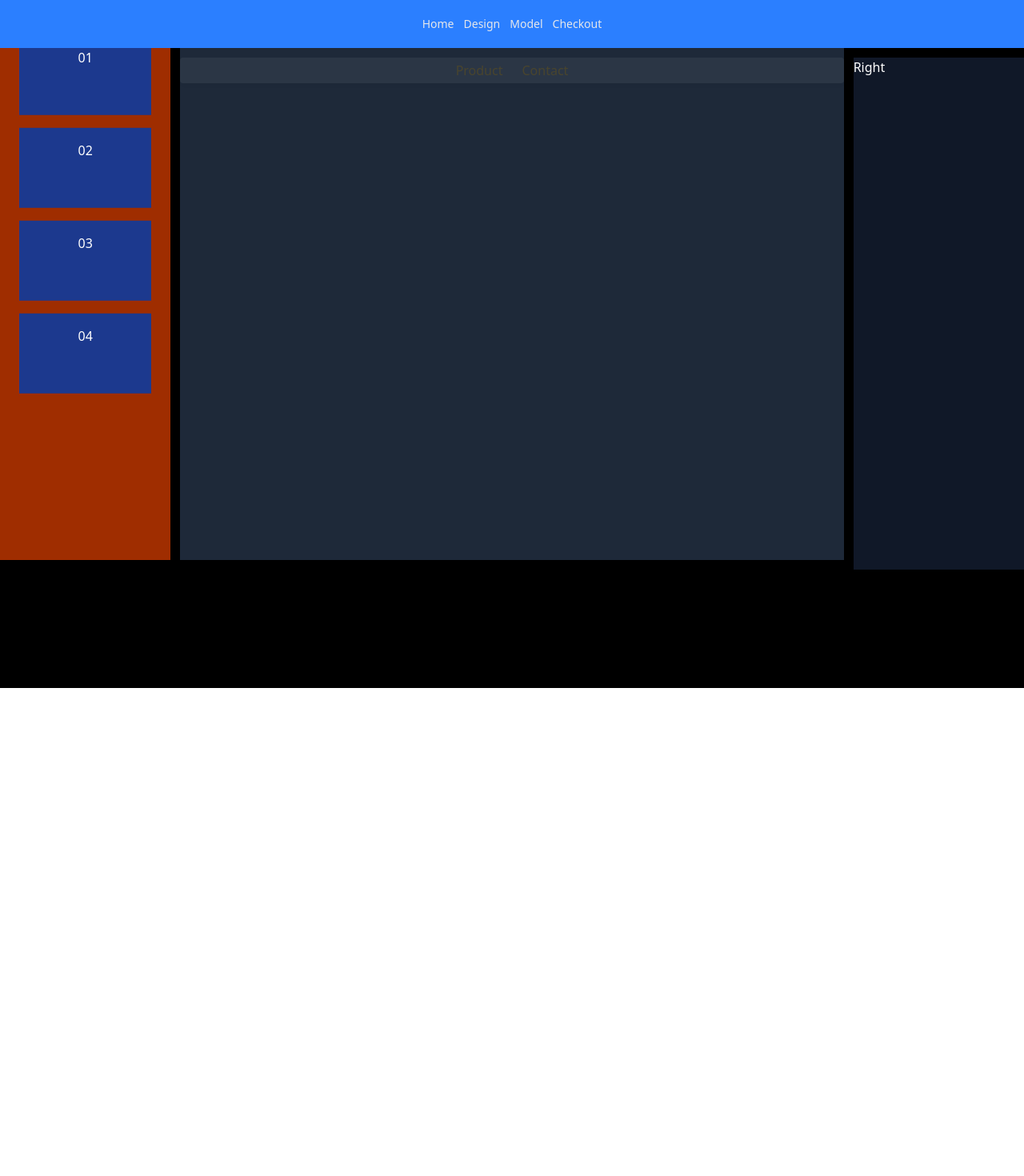
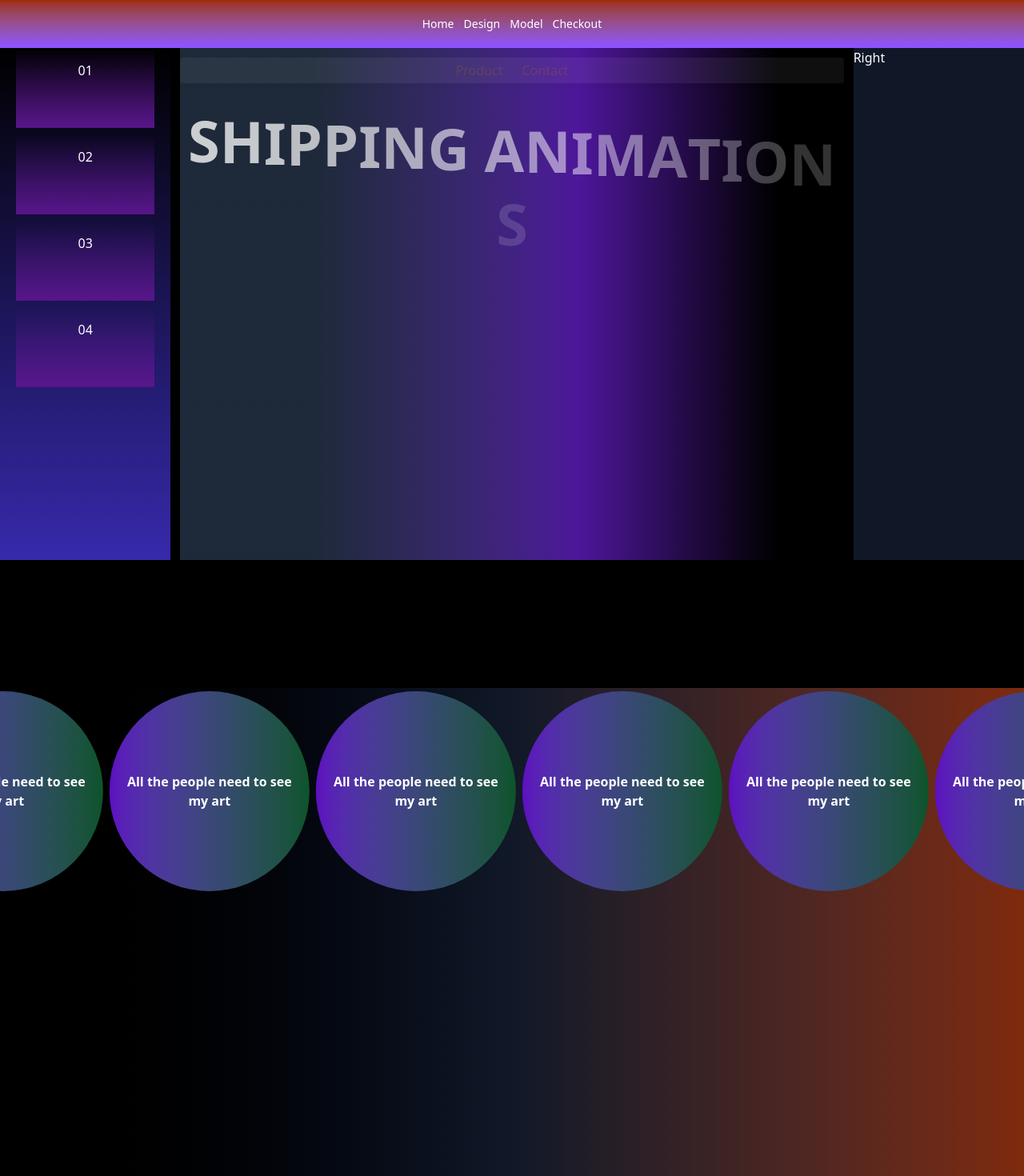
Before and after one commit to nj88329/gsapproject, a React (Vite) app: page / in a window 1280 px wide. Shown: the top 1470 px of the page at 80% size. Before the commit the page ends 860 px from the top, so only its background shows below. Built offline with nearby package versions, Linux system fonts and the light colour scheme.

Commit message:
New component launched

```diff
--- /dev/null
+++ b/postcss.config.js
@@ -0,0 +1,6 @@
+import tailwindcss from '@tailwindcss/postcss';
+import autoprefixer from 'autoprefixer';
+
+export default {
+  plugins: [tailwindcss(), autoprefixer()],
+}
--- a/src/App.jsx
+++ b/src/App.jsx
@@ -1,6 +1,8 @@
 import Hero from './Hero';
 import Navbar from './Navbar';
-import Footer from './Footer'
+import Footer from './Footer';
+import   Carousel  from "./Carousel";
+
 function App() {
 
 
@@ -9,6 +11,7 @@ function App() {
      <main className = 'bg-black'>
          <Navbar/>
          <Hero/>
+          <Carousel/>
           <Footer/>
       </main>
     </>
--- /dev/null
+++ b/src/Carousel.jsx
@@ -0,0 +1,99 @@
+import React, { useRef } from 'react';
+import { gsap } from 'gsap';
+import { ScrollTrigger } from 'gsap/ScrollTrigger';
+import { useGSAP } from '@gsap/react';
+
+gsap.registerPlugin(ScrollTrigger);
+
+const Carousel = () => {
+  const container = useRef(null);
+
+
+
+useGSAP(() => {
+
+  const wrapper = container.current.querySelector(".v-box-wrapper");
+  if (!wrapper) return;
+
+  let boxes = gsap.utils.toArray(".v-box", wrapper);
+  if (boxes.length === 0) return;
+
+  const boxWidth = boxes[0].offsetWidth + 16; // include margin
+  const totalWidth = boxWidth * boxes.length;
+
+  // Clone boxes and append to the wrapper for seamless loop
+  boxes.forEach((box) => {
+    const clone = box.cloneNode(true);
+    wrapper.appendChild(clone);
+  });
+
+  // Re-query boxes including clones
+  boxes = gsap.utils.toArray(".v-box", wrapper);
+
+  gsap.set(wrapper, { x: 0 });
+
+  const tween = gsap.to(wrapper, {
+    x: -totalWidth,
+    duration: boxes.length * 1.5,
+    ease: "none",
+    repeat: -1
+  });
+
+  boxes.forEach((box) => {
+    box.addEventListener("mouseenter", () => {
+      tween.pause();
+      gsap.to(box, {
+        scale: 1.2,
+        opacity: 0.5,
+        duration: 0.3,
+        ease: "power2.out",
+        overwrite: "auto"
+      });
+    });
+
+    box.addEventListener("mouseleave", () => {
+      gsap.to(box, {
+        scale: 1,
+        opacity: 1,
+        duration: 0.3,
+        ease: "power2.inOut",
+        overwrite: "auto",
+        onComplete: () => tween.play()
+      });
+    });
+  });
+
+
+
+}, { scope: container });
+
+
+  return (
+    <div
+      ref={container}
+      className="outerdiv min-h-screen w-full bg-gradient-to-l from-orange-900 via-gray-900 to-black
+      overflow-hidden flex flex-row justify-center px-4   mt-[0%]"
+    >
+      <div className="v-box-wrapper flex flex-row flex-nowrap w-max z-[10]">
+        {Array.from({ length: 4 }).map((_, i) => (
+          <div
+            key={i}
+            className="v-box m-1 flex items-center justify-center rounded-full md:h-[250px]
+             md:w-[250px] sm:h-[120px] sm:w-[120px] bg-gradient-to-l from-green-900 to-violet-800 text-white text-center p-4 font-semibold"
+          >
+            All the people need to see my art
+          </div>
+        ))}
+      </div>
+      <div className = 'belowdiv h-3/5 w-full bg-gradient-to-r from-green-900 via-gray-800 to-black '>
+          <div className = 'grid grid-cols-3'>
+              <>
+
+              </>
+          </div>
+      </div>
+    </div>
+  );
+};
+
+export default Carousel;
--- a/src/Hero.jsx
+++ b/src/Hero.jsx
@@ -3,6 +3,7 @@ import { gsap } from "gsap";
 import { ScrollTrigger } from "gsap/ScrollTrigger";
 import { SplitText } from "gsap/SplitText";
 import { useGSAP } from '@gsap/react';
+
 
 gsap.registerPlugin(ScrollTrigger);
  gsap.registerPlugin(SplitText);
@@ -10,21 +11,25 @@ gsap.registerPlugin(ScrollTrigger);
 const Hero = () => {
 
   const container = useRef(null);
+useGSAP(() => {
+    const heading = container.current.querySelector("#heading");
+    if (!heading) return;
 
-  let split = SplitText.create("#heading", { type: "chars" });
+    const split = new SplitText(heading, { type: "chars" });
 
-  gsap.from(split.chars, {
-  y: -10,
-  autoAlpha: 0,
-  stagger: 0.05,
-   duration: 1.5,
+    gsap.from(split.chars, {
+      y: 50,
+      autoAlpha: 0,
+      stagger: 0.05,
+      duration: 2.5,
       ease: "power2.out",
-      repeat: Infinity,
-      yoyo: true
-});
+      repeat: -1,
+      yoyo: true,
+    });
+  }, { scope: container });
 
 
-
+ // creating the timeline for each grid
   useGSAP(() => {
     const tl = gsap.timeline();
     tl.to(".left-grid", {
@@ -35,6 +40,7 @@ const Hero = () => {
       opacity: 1,
       duration: 1,
     }).to(".right-grid",{marginLeft:0,
+      marginTop : 0,
       opacity: 1,
       duration: 1,
     })
@@ -52,7 +58,7 @@ useGSAP(() => {
   let boxes = gsap.utils.toArray(".v-box", wrapper);
   if (boxes.length === 0) return;
 
-  const boxHeight = boxes[0].offsetHeight + 16;
+  const boxHeight = boxes[0].offsetHeight + 8;
 
   // Clone and prepend (reverse order)
   boxes.slice().reverse().forEach(box => {
@@ -83,6 +89,7 @@ useGSAP(() => {
         opacity: 0.5,
         duration: 0.3,
         borderRadius :20,
+        zIndex : 10,
         ease: "power2.out",
         overwrite: "auto"
       });
@@ -92,6 +99,7 @@ useGSAP(() => {
       gsap.to(box, {
         scale: 1,
         opacity: 1,
+        zIndex : 1,
         duration: 0.3,
          borderRadius :0,
         ease: "power2.inOut",
@@ -108,34 +116,41 @@ useGSAP(() => {
   return (
     <section ref={container}
 
-    className="w-full h-screen bg-black grid grid-cols-6 text-white ">
+    className="w-screen h-screen bg-black grid grid-cols-6 text-white">
       {/* Left Grid */}
 
-          <div  className="left-grid opacity-0 overflow-hidden bg-orange-800 flex flex-col p-4 h-4/5 ml-10 sm:flex">
-             <div className="v-box-wrapper flex flex-col">
-            <div className="v-box bg-blue-900 h-[100px] text-center p-4 m-2">01</div>
-            <div className="v-box bg-blue-900 h-[100px] text-center p-4 m-2">02</div>
-            <div className="v-box bg-blue-900 h-[100px] text-center p-4 m-2">03</div>
-            <div className="v-box bg-blue-900 h-[100px] text-center p-4 m-2">04</div>
+          <div  className="left-grid opacity-0  bg-gradient-to-t from-indigo-800 to violet-800
+           flex flex-col p-4 h-4/5 ml-10 sm:flex  overflow-hidden ">
+         <div className="v-box-wrapper flex flex-col">
+            <div className="v-box  bg-gradient-to-t   from-purple-900 to violet-800 h-[100px] text-center p-4 m-1">01</div>
+            <div className="v-box  bg-gradient-to-t   from-purple-900 to violet-800 h-[100px] text-center p-4 m-1">02</div>
+            <div className="v-box  bg-gradient-to-t   from-purple-900 to violet-800 h-[100px] text-center p-4 m-1">03</div>
+            <div className="v-box  bg-gradient-to-t   from-purple-900 to violet-800 h-[100px] text-center p-4 m-1">04</div>
             </div>
           </div>
 
-      <div className="middle-box bg-gray-800 col-span-4 col-start-2 m-3 h-4/5 mt-10 flex flex-col items-center  space-y-6">
+      <div className="middle-box col-span-6  sm:col-span-4 col-start-2 m-3 h-4/5 mt-10 flex flex-col items-center  space-y-6
+      bg-gradient-to-r from-gray-800 from-20% via-violet-900  via-60% to-black-500 to-90% "
+     >
 
           {/* Navigation Bar */}
-
-          <nav className="bg-white/30  shadow-md  px-4 py-1 rounded flex  justify-center gap-6  mt-3 w-full opacity-20 ">
+       <div className = 'bg-magenta-800   w-full h-30px '>
+          <nav className="bg-white/30  shadow-md  px-4 py-1 rounded flex  justify-center gap-6  mt-3 opacity-20 ">
             <h5 className="font-medium text-black text-yellow-500">Product</h5>
             <h5 className="font-medium text-black text-yellow-500">Contact</h5>
           </nav>
 
+       </div>
           {/* GSAP Heading */}
-                  <div className = ''>
-
+                  <div>
+                        <h6 id='heading' className=" items-center  tracking-normal
+                        justify-center text-center font-semibold  text-7xl">
+                            SHIPPING ANIMATIONS
+                          </h6>
                   </div>
         </div>
       {/* Right */}
-      <div className="bg-gray-900 h-4/5 mt-3 right-grid ml-10">Right</div>
+      <div className="bg-gray-900 h-4/5 mt-1 right-grid ml-10 ">Right</div>
     </section>
   );
 };
--- a/src/Navbar.jsx
+++ b/src/Navbar.jsx
@@ -7,9 +7,9 @@ const Navbar = () => {
 const constants = [ 'Home', 'Design' ,'Model' , 'Checkout' ];
 
    return (
-   <header className = 'w-full py-5 sm:px-10 px-5 flex    justify-between items-center bg-blue-500'>
+   <header className = 'w-full py-5 sm:px-10 px-5 flex    justify-between items-center   bg-gradient-to-t from-violet-500 to-orange-800'>
      <nav className='flex w-full'  >
-      <div className = 'flex flex-1 gap-3 text-sm justify-center max-sm:hidden text-gray-200  '>
+      <div className = 'flex flex-1 gap-3 text-sm justify-center max-sm:hidden text-white text-2xl '>
         {constants.map((item, i)=>{
          return (
             <h3  className = 'cursor-pointer transition-all hover:text-red-400'>
--- a/src/index.css
+++ b/src/index.css
@@ -1,4 +1,7 @@
 @import "tailwindcss";
+@tailwind base;
+@tailwind components;
+@tailwind utilities;
 
 
-@custom-variant dark (&:where(.dark, .dark *));
+/* @custom-variant dark (&:where(.dark, .dark *)); */
--- /dev/null
+++ b/tailwind.config.js
@@ -0,0 +1,16 @@
+/** @type {import('tailwindcss').Config} */
+
+export default {
+  content: [
+    "./index.html",        // include if using Vite with HTML entry
+    "./src/**/*.{js,ts,jsx,tsx}",
+  ],
+  theme: {
+    extend: {
+      colors: {
+        limegreen: "#32CD32",
+      },
+    },
+  },
+  plugins: [],
+}
--- a/vite.config.js
+++ b/vite.config.js
@@ -1,11 +1,6 @@
-import { defineConfig } from 'vite'
+import { defineConfig } from 'vite';
 import react from '@vitejs/plugin-react';
-import tailwindcss from '@tailwindcss/vite'
 
-
-// https://vite.dev/config/
 export default defineConfig({
-  plugins: [
-         tailwindcss(),
-    react()],
-})
+  plugins: [react()],
+});
```
Also changed, not shown: package.json (+5 -3 lines), 1 other file (tests, documents, lock files or other folders).
